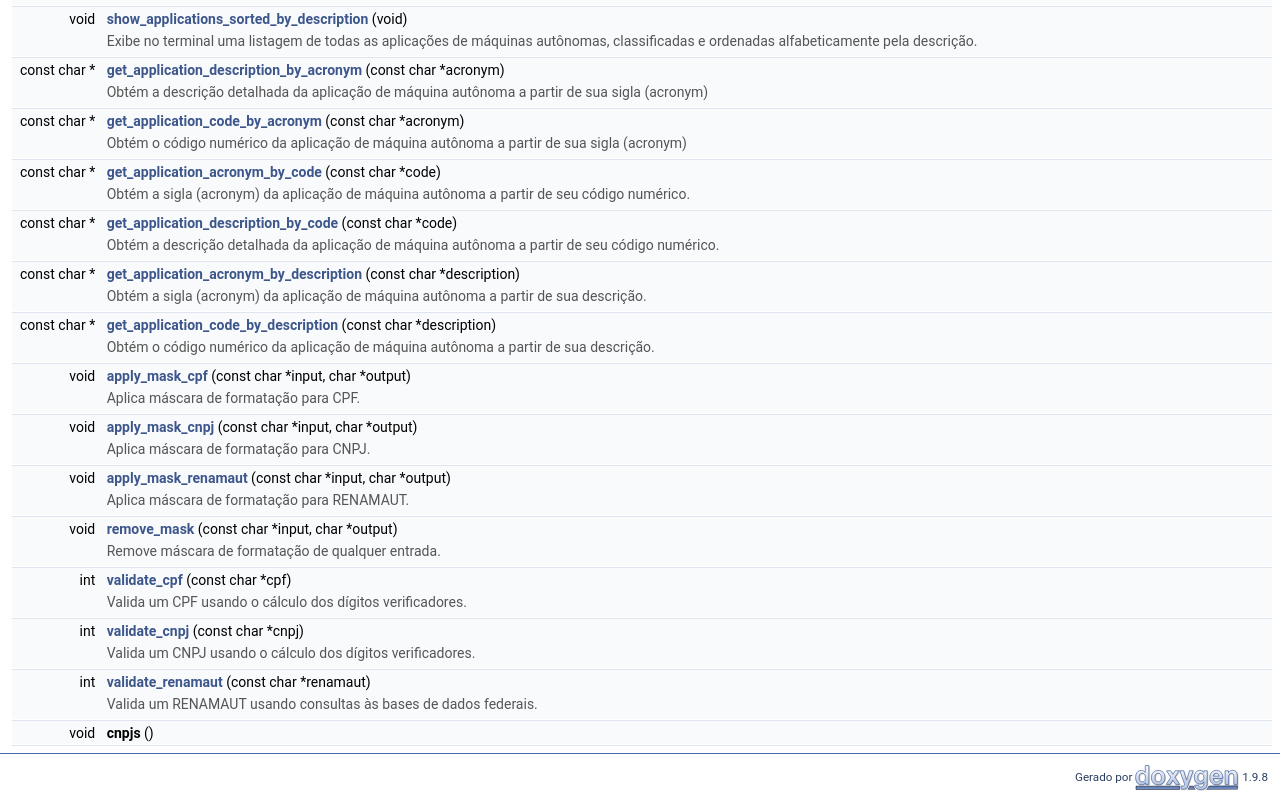
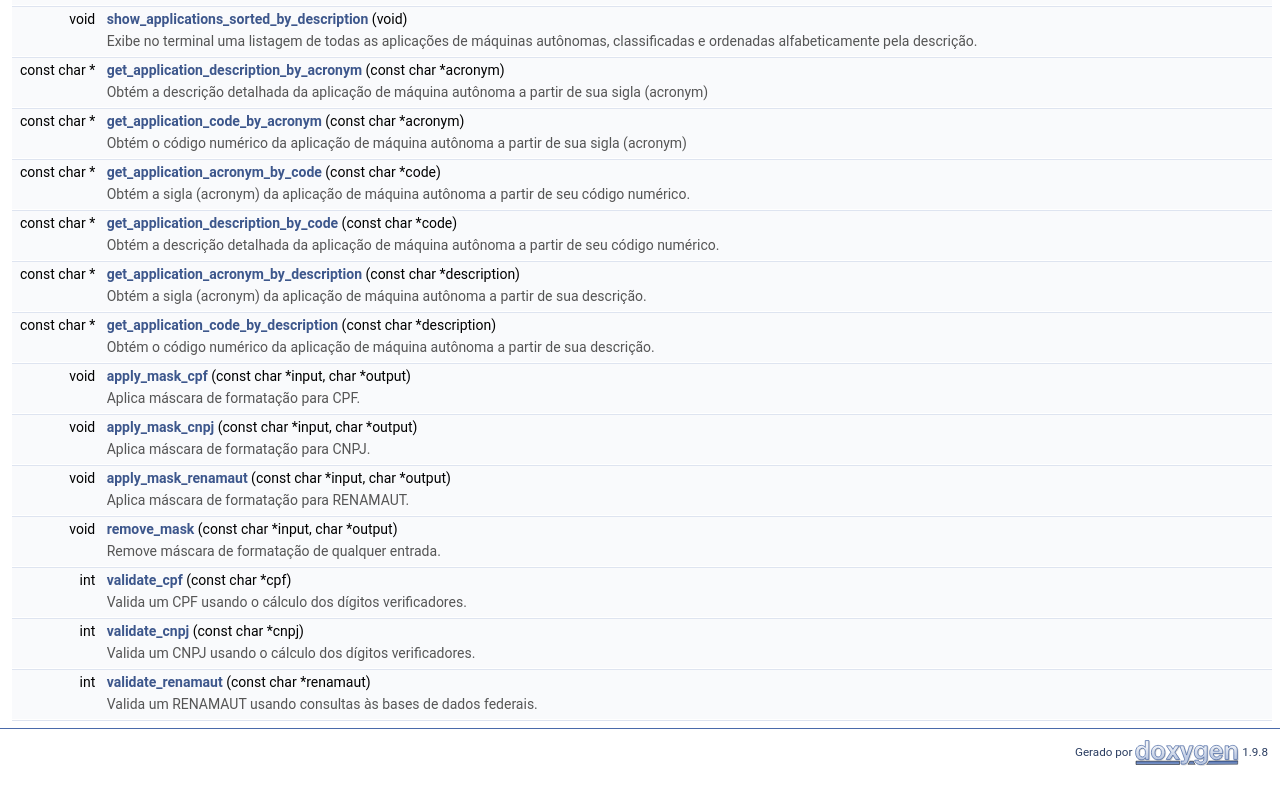
Before and after one commit to rfiorilo/gov_dev, a plain HTML site: page gov__dev_8h.html in a window 1280 px wide. Shown: the part 2171-2964 px from the top of the page. After the commit the page ends 2939 px from the top, so only its background shows below. Drawn offline with Linux system fonts and the light colour scheme.

Commit message:
Add files via upload

```diff
--- a/gov__dev_8h.html
+++ b/gov__dev_8h.html
@@ -247,9 +247,6 @@ void&#160;</td><td class="memItemRight" valign="bottom"><b>reset_state_counter</
 <tr class="memitem:ga28efb1d46f3acd048370389fa10f7b3c" id="r_ga28efb1d46f3acd048370389fa10f7b3c"><td class="memItemLeft" align="right" valign="top">int&#160;</td><td class="memItemRight" valign="bottom"><a class="el" href="group__mascaras.html#ga28efb1d46f3acd048370389fa10f7b3c">validate_renamaut</a> (const char *renamaut)</td></tr>
 <tr class="memdesc:ga28efb1d46f3acd048370389fa10f7b3c"><td class="mdescLeft">&#160;</td><td class="mdescRight">Valida um RENAMAUT usando consultas às bases de dados federais.  <br /></td></tr>
 <tr class="separator:ga28efb1d46f3acd048370389fa10f7b3c"><td class="memSeparator" colspan="2">&#160;</td></tr>
-<tr class="memitem:ac6b0e098280aaa14c025a1eb2abc2012" id="r_ac6b0e098280aaa14c025a1eb2abc2012"><td class="memItemLeft" align="right" valign="top"><a id="ac6b0e098280aaa14c025a1eb2abc2012" name="ac6b0e098280aaa14c025a1eb2abc2012"></a>
-void&#160;</td><td class="memItemRight" valign="bottom"><b>cnpjs</b> ()</td></tr>
-<tr class="separator:ac6b0e098280aaa14c025a1eb2abc2012"><td class="memSeparator" colspan="2">&#160;</td></tr>
 </table>
 </div><!-- contents -->
 <!-- start footer part -->
```
Also changed, not shown: gov__dev_8h_source.html (+0 -1 lines).
